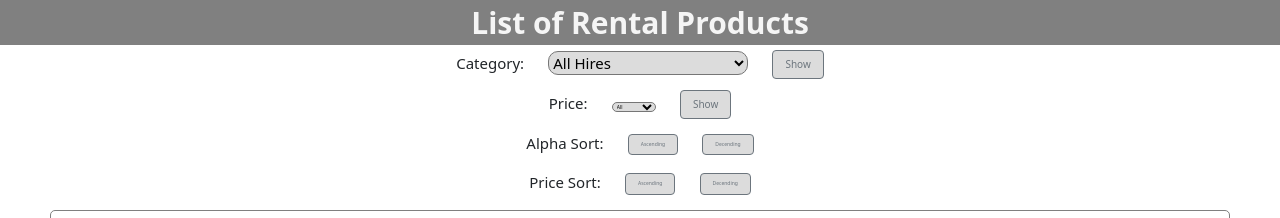
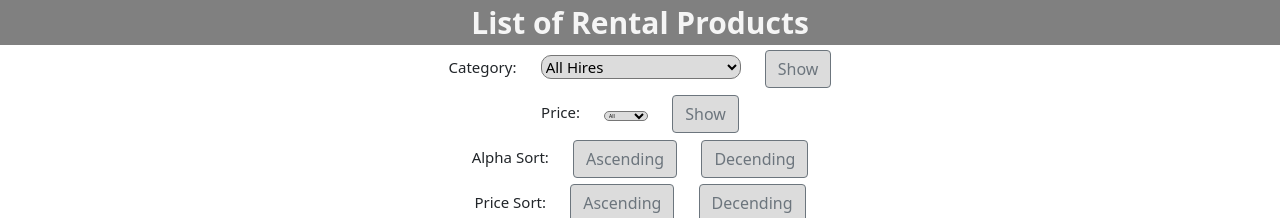
Before and after one commit to Hi-Ji/JS-demo-web, a plain HTML site: page index.html in a window 1280 px wide. Shown: the top 218 px of the page. Drawn offline with nearby package versions, Linux system fonts and the light colour scheme; grey boxes are pictures that could not be loaded.

Commit message:
js-demo-web

```diff
--- a/index.html
+++ b/index.html
@@ -40,7 +40,7 @@
             <option value="49" class="option">Luxe Dream Floral Studio</option>
           </select>
 
-          <button type="button" class="btn btn-outline-secondary" onclick="category()" style="font-size: 10px; margin-left: 20px; background-color: gainsboro;">Show</button>
+          <button type="button" class="btn btn-outline-secondary" onclick="category()" style="margin-left: 20px; background-color: gainsboro;">Show</button>
         </div>
 
         <div class="col-12 col-xxl-3 price">
@@ -53,27 +53,27 @@
               <option value="500" class="option">201 - 500</option>
               <option value="501" class="option">> 500</option>
             </select>
-            <button type="button" class="btn btn-outline-secondary" onclick="price()" style="font-size: 10px; margin-left: 20px;background-color: gainsboro;">Show</button>
+            <button type="button" class="btn btn-outline-secondary" onclick="price()" style="margin-left: 20px;background-color: gainsboro;">Show</button>
 
         </div>
 
         <div class="col-12 col-xxl-3 sort">
           <p style="display: inline-block; font-size: 15px; margin-right: 0px; ">Alpha Sort:</p>
           <div class="ascending" style="display: inline-block;">
-            <button type="button" class="btn btn-outline-secondary" onclick="Alph_ascending()" style="font-size: 5px; margin-left: 20px;background-color: gainsboro;">Ascending</button>
+            <button type="button" class="btn btn-outline-secondary" onclick="Alph_ascending()" style="margin-left: 20px;background-color: gainsboro;">Ascending</button>
           </div>
           <div class="decending" style="display: inline-block;">
-            <button type="button" class="btn btn-outline-secondary" onclick="Alph_decending()" style="font-size: 5px; margin-left: 20px;background-color: gainsboro;">Decending</button>
+            <button type="button" class="btn btn-outline-secondary" onclick="Alph_decending()" style="margin-left: 20px;background-color: gainsboro;">Decending</button>
           </div>
         </div>
 
         <div class="col-12 col-xxl-3 sort1">
           <p style="display: inline-block; font-size: 15px; margin-right: 0px; ">Price Sort:</p>
           <div class="ascending" style="display: inline-block;">
-            <button type="button" class="btn btn-outline-secondary" onclick="Price_ascending()" style="font-size: 5px; margin-left: 20px;background-color: gainsboro;">Ascending</button>
+            <button type="button" class="btn btn-outline-secondary" onclick="Price_ascending()" style="margin-left: 20px;background-color: gainsboro;">Ascending</button>
           </div>
           <div class="decending" style="display: inline-block;">
-            <button type="button" class="btn btn-outline-secondary" onclick="Price_decending()" style="font-size: 5px; margin-left: 20px;background-color: gainsboro;">Decending</button>
+            <button type="button" class="btn btn-outline-secondary" onclick="Price_decending()" style="margin-left: 20px;background-color: gainsboro;">Decending</button>
           </div>
         </div>
 
```
